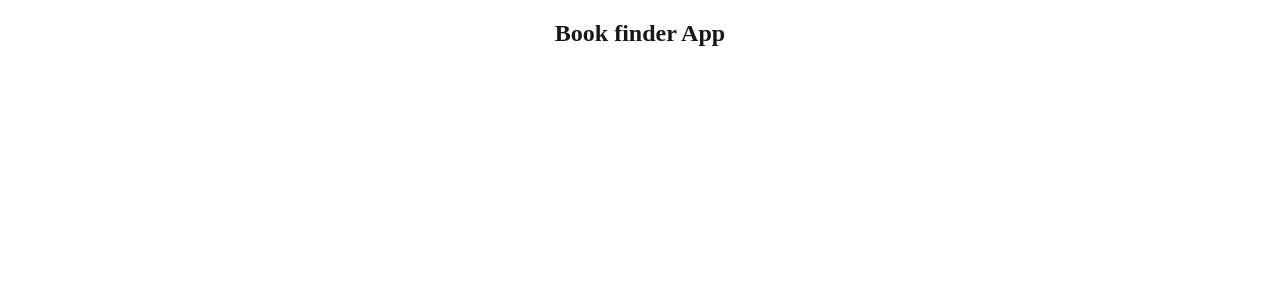
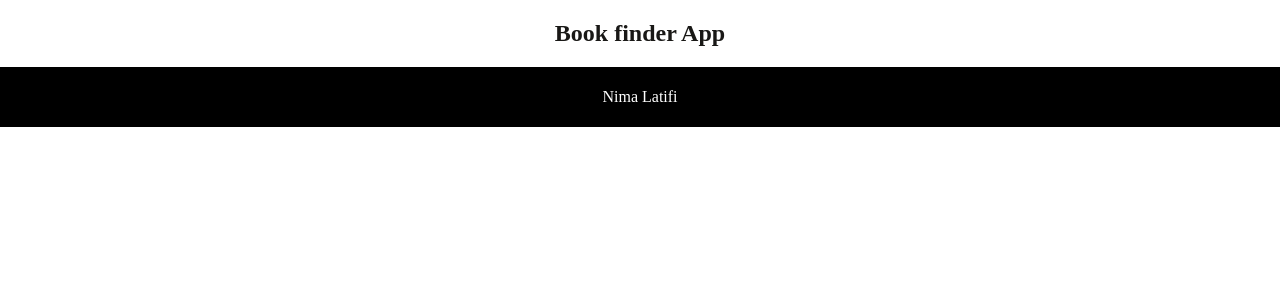
Before and after one commit to nimalatifi/GoogleBookFinder-React.js, a React app: page / in a window 1280 px wide. Shown: the top 300 px of the page. Built offline with nearby package versions, Linux system fonts and the light colour scheme.

Commit message:
Add Footer component
Signed-off-by: nima.latifi@gmail.com <nima.latifi@gamil.com>

```diff
--- a/src/components/App/app.tsx
+++ b/src/components/App/app.tsx
@@ -1,12 +1,14 @@
 import * as React from "react";
 import './app.scss';
 import Header from"../Header/header"
+import Footer from"../Footer/footer"
 export interface IAppProps {}
 
 export default function IApp(props: IAppProps) {
   return (
     <div className="main">
       <Header />
+      <Footer />
     </div>
   );
 }
--- /dev/null
+++ b/src/components/Footer/footer.scss
@@ -0,0 +1,7 @@
+footer {
+    background-color: rgb(0, 0, 0);
+    padding: 5px;
+    text-align: center;
+    color: rgb(255, 255, 255);
+    font-size: 1em;
+}
--- /dev/null
+++ b/src/components/Footer/footer.tsx
@@ -0,0 +1,11 @@
+import * as React from 'react'
+import  "./footer.scss";
+
+const Footer = () => {
+    return (
+        <footer>
+            <p> Nima Latifi </p>
+        </footer>
+    )
+}
+export default Footer;
```
